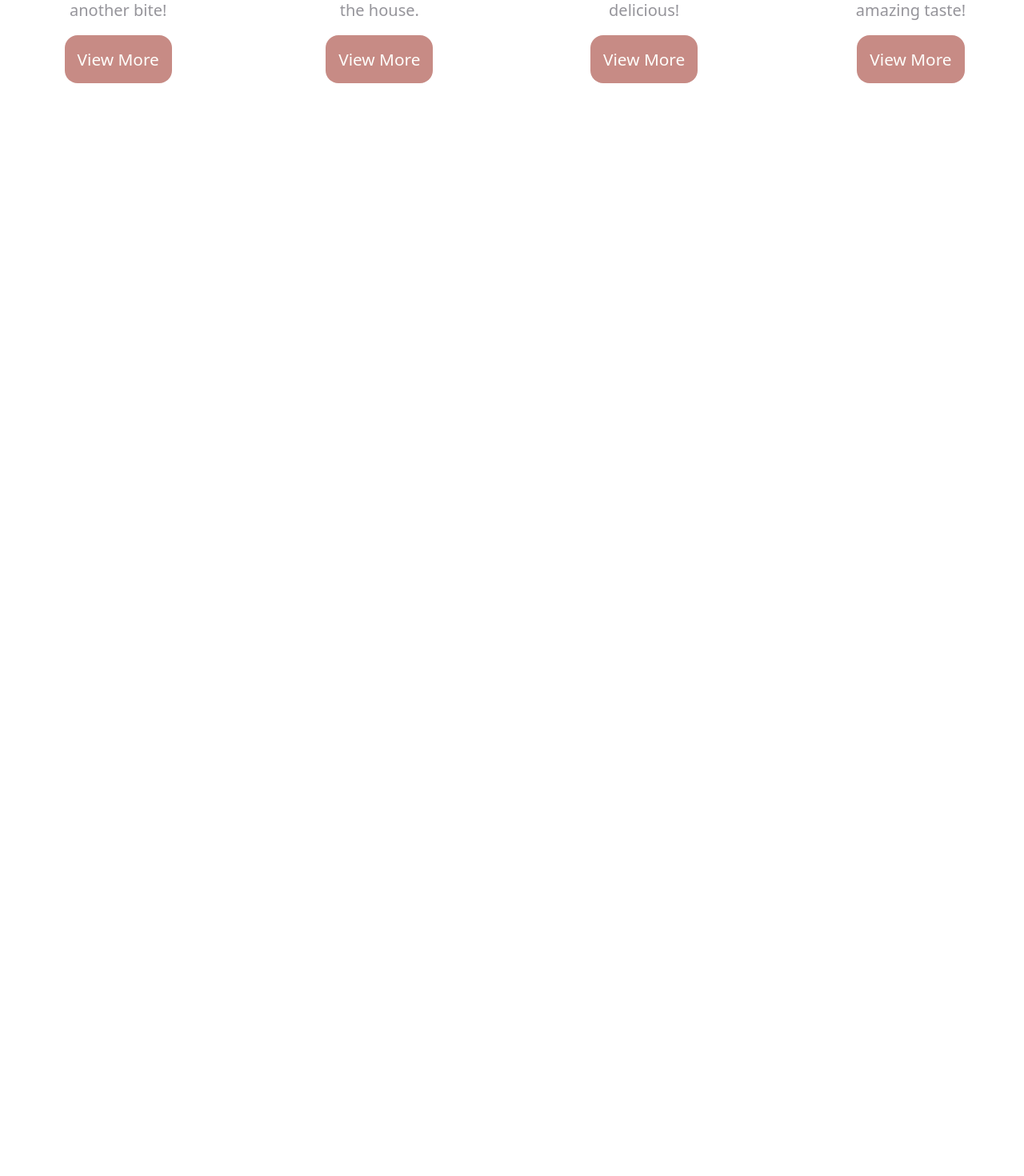
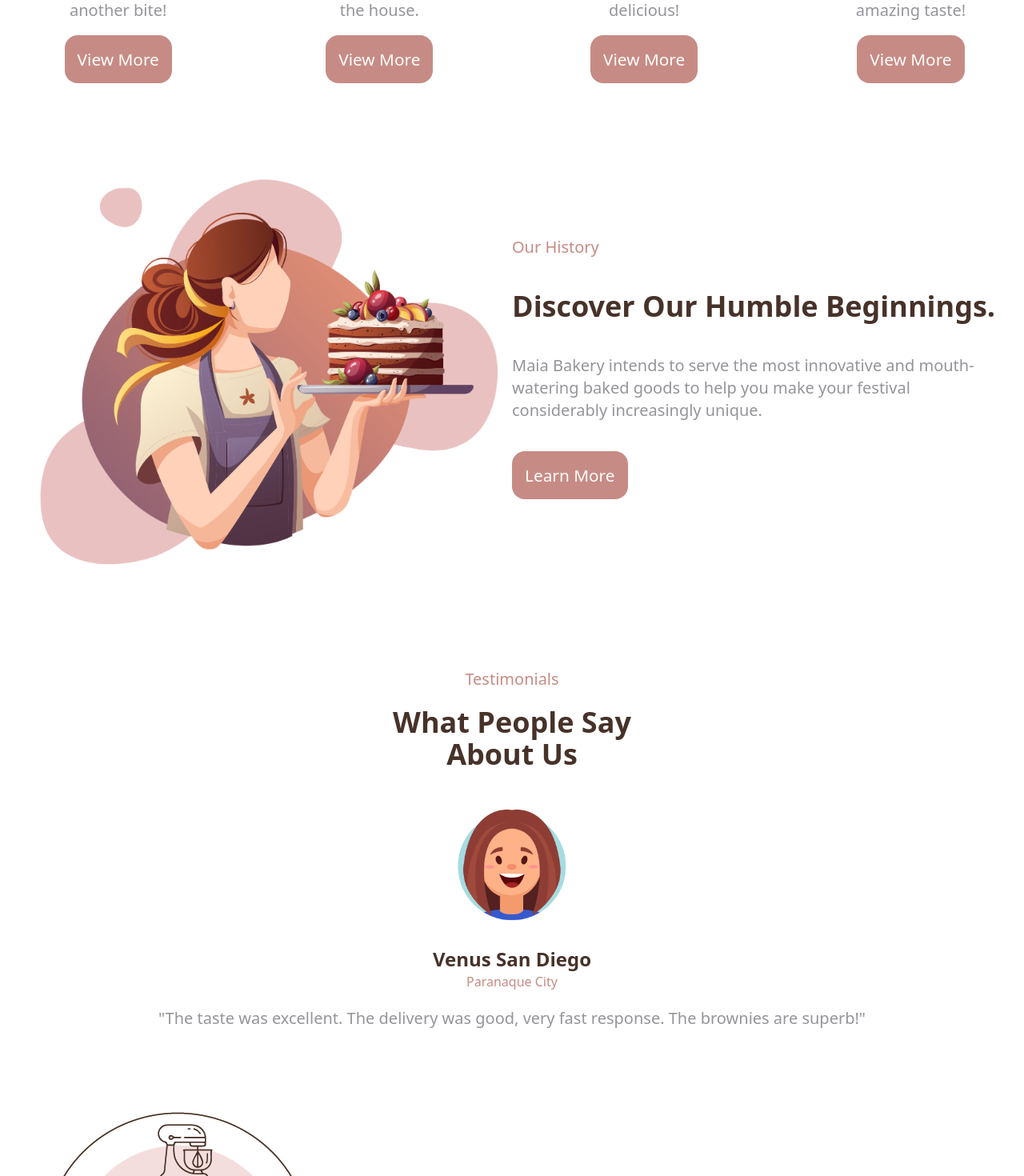
Before and after one commit to KSJ0/maia-app, a React (Vite) app: page / in a window 1280 px wide. Shown: the part 1330-2800 px from the top of the page at 80% size. Before the commit the page ends 1434 px from the top, so only its background shows below. Built offline with nearby package versions, Linux system fonts and the light colour scheme; a web font is replaced by a local one.

Commit message:
finalize home page

```diff
--- a/index.html
+++ b/index.html
@@ -17,7 +17,7 @@
       rel="stylesheet"
       type="text/css"
     />
-    <title>Maia</title>
+    <title>Maia Bakery</title>
   </head>
   <body>
     <div id="root"></div>
--- a/src/components/Categories.jsx
+++ b/src/components/Categories.jsx
@@ -11,9 +11,7 @@ const Categories = () => {
     <div className="flex flex-col gap-10 mt-10 md:flex">
       <div className="text-center flex flex-col gap-5">
         <h3 className="text-xl text-[--main-color]">Categories</h3>
-        <h2 className="text-[--text-color] font-extrabold text-4xl">
-          Our Categories Menu
-        </h2>
+        <h2 className="font-extrabold text-4xl">Our Categories Menu</h2>
       </div>
 
       <div className="flex flex-col gap-10 md:flex-row">
@@ -21,9 +19,7 @@ const Categories = () => {
           <div>
             <img src={cookies} className="cus-img" />
           </div>
-          <h3 className="text-[--text-color] text-3xl font-semibold">
-            Cookies
-          </h3>
+          <h3 className="text-3xl font-semibold">Cookies</h3>
           <p className="text-[--other-color] text-xl px-7">
             Cookies in the morning, cookies late at night. Cookies all day, here
             take another bite!
@@ -39,9 +35,7 @@ const Categories = () => {
           <div>
             <img src={brownies} className="cus-img" />
           </div>
-          <h3 className="text-[--text-color] text-3xl font-semibold">
-            Brownies
-          </h3>
+          <h3 className="text-3xl font-semibold">Brownies</h3>
           <p className="text-[--other-color] text-xl px-7">
             Brownies are like spare batteries. One could never have too many in
             the house.
@@ -57,9 +51,7 @@ const Categories = () => {
           <div>
             <img src={loafs} className="cus-img" />
           </div>
-          <h3 className="text-[--text-color] text-3xl font-semibold">
-            Loaf Bread
-          </h3>
+          <h3 className="text-3xl font-semibold">Loaf Bread</h3>
           <p className="text-[--other-color] text-xl px-7">
             A loaf of fresh homemade bread is always a pleasure to enjoy! Soft,
             fluffy and delicious!
@@ -75,7 +67,7 @@ const Categories = () => {
           <div>
             <img src={cakes} className="cus-img" />
           </div>
-          <h3 className="text-[--text-color] text-3xl font-semibold">Cakes</h3>
+          <h3 className="text-3xl font-semibold">Cakes</h3>
           <p className="text-[--other-color] text-xl px-7">
             The taste of festival in every bite. Genuine price, great quality
             and amazing taste!
--- /dev/null
+++ b/src/components/Footer.jsx
@@ -0,0 +1,107 @@
+/* eslint-disable no-unused-vars */
+import React from "react";
+import logo from "../assets/Maia Bakery Logo.png";
+import { Link } from "react-router-dom";
+import { FontAwesomeIcon } from "@fortawesome/react-fontawesome";
+import {} from "@fortawesome/free-solid-svg-icons";
+import {
+  faSquareFacebook,
+  faSquareInstagram,
+  faSquareTwitter,
+  faSquareYoutube,
+} from "@fortawesome/free-brands-svg-icons";
+
+const Footer = () => {
+  return (
+    <div className="grid gap-4 grid-cols-2 grid-rows-2 m-7">
+      <div className="contact-box">
+        <Link to="/" className="logo">
+          <img src={logo} />
+        </Link>
+
+        <div className="flex gap-5 items-center text-4xl mx-10">
+          <Link to="https://www.facebook.com/maiabakeryph">
+            <FontAwesomeIcon
+              icon={faSquareFacebook}
+              className="hover:text-[--main-color]"
+            />
+          </Link>
+          <Link to="https://instagram.com/maiabakeryph?igshid=YmMyMTA2M2Y=">
+            <FontAwesomeIcon
+              icon={faSquareInstagram}
+              className="hover:text-[--main-color]"
+            />
+          </Link>
+          <Link to="#">
+            <FontAwesomeIcon
+              icon={faSquareTwitter}
+              className="hover:text-[--main-color]"
+            />
+          </Link>
+          <Link to="#">
+            <FontAwesomeIcon
+              icon={faSquareYoutube}
+              className="hover:text-[--main-color]"
+            />
+          </Link>
+        </div>
+      </div>
+
+      <div className="flex flex-col gap-2 m-auto">
+        <h3 className="text-xl font-semibold">Shop</h3>
+
+        <Link
+          to="/about"
+          className="text-[--other-color] hover:text-[--main-color]"
+        >
+          About
+        </Link>
+
+        <Link
+          href="#"
+          className="text-[--other-color] hover:text-[--main-color]"
+        >
+          Store Policy
+        </Link>
+
+        <Link
+          href="#"
+          className="text-[--other-color] hover:text-[--main-color]"
+        >
+          Shipping/Pick-up
+        </Link>
+
+        <Link
+          href="#"
+          className="text-[--other-color] hover:text-[--main-color]"
+        >
+          FAQ
+        </Link>
+      </div>
+
+      <div className="flex flex-col gap-2 m-auto">
+        <h3 className="text-xl font-semibold">Opening Hours</h3>
+        <p>
+          Mon - Fri : 7 am to 5 pm
+          <br />
+          Sat: 7 am to 3 pm
+          <br />
+          Sun: CLOSED
+        </p>
+      </div>
+
+      <div className="flex flex-col gap-2 m-auto">
+        <h3 className="text-xl font-semibold">Address</h3>
+        <p>
+          Angeles St. Caingin Road
+          <br />
+          Morong, Rizal PH 1960
+          <br />
+          Tel: 0960-382-0758
+        </p>
+      </div>
+    </div>
+  );
+};
+
+export default Footer;
--- /dev/null
+++ b/src/components/History.jsx
@@ -0,0 +1,33 @@
+/* eslint-disable no-unused-vars */
+import React from "react";
+import historyImg from "../assets/MAIA BAKERY 2.png";
+import { Link } from "react-router-dom";
+
+const History = () => {
+  return (
+    <div className="flex flex-col m-7 mt-9 md:flex-row">
+      <div className="md:flex-1">
+        <img src={historyImg} className="size-full h-auto" />
+      </div>
+
+      <div className="md:flex-1 text-left flex flex-col gap-10 my-auto">
+        <h3 className="text-xl text-[--main-color]">Our History</h3>
+        <h2 className="font-extrabold text-4xl">
+          Discover Our Humble Beginnings.
+        </h2>
+        <p className="text-[--other-color] text-xl">
+          Maia Bakery intends to serve the most innovative and mouth-watering
+          baked goods to help you make your festival considerably increasingly
+          unique.
+        </p>
+        <div className="mt-3">
+          <Link to="/about" className="cus-bttn">
+            Learn More
+          </Link>
+        </div>
+      </div>
+    </div>
+  );
+};
+
+export default History;
--- /dev/null
+++ b/src/components/Testimonials.jsx
@@ -0,0 +1,31 @@
+/* eslint-disable react/no-unescaped-entities */
+/* eslint-disable no-unused-vars */
+import React from "react";
+import user from "../assets/MAIA BAKERY 3.png";
+
+const Testimonials = () => {
+  return (
+    <div className="flex flex-col content-center m-7 text-center gap-10">
+      <div className="flex flex-col gap-5">
+        <h3 className="text-xl text-[--main-color]">Testimonials</h3>
+        <h2 className="font-extrabold text-4xl">
+          What People Say <br /> About Us
+        </h2>
+      </div>
+
+      <div className="flex flex-col">
+        <div className="mb-5">
+          <img src={user} className="max-w-[160px] w-screen h-auto m-auto" />
+        </div>
+        <h4 className="text-2xl font-extrabold">Venus San Diego</h4>
+        <h6 className="text-[--main-color] mb-5">Paranaque City</h6>
+        <p className="text-[--other-color] text-xl">
+          "The taste was excellent. The delivery was good, very fast response.
+          The brownies are superb!"
+        </p>
+      </div>
+    </div>
+  );
+};
+
+export default Testimonials;
--- a/src/routes/Home.jsx
+++ b/src/routes/Home.jsx
@@ -3,13 +3,19 @@ import React from "react";
 import Header from "../components/Header";
 import Hero from "../components/Hero";
 import Categories from "../components/Categories";
+import History from "../components/History";
+import Testimonials from "../components/Testimonials";
+import Footer from "../components/Footer";
 
 const Home = () => {
   return (
-    <div className="flex flex-col gap-5">
+    <div className="flex flex-col gap-5 text-[--text-color]">
       <Header />
       <Hero />
       <Categories />
+      <History />
+      <Testimonials />
+      <Footer />
     </div>
   );
 };
--- a/src/routes/Shop.jsx
+++ b/src/routes/Shop.jsx
@@ -6,7 +6,6 @@ const Shop = () => {
   return (
     <>
       <Header />
-      <h1 className="content-center h-screen m-auto ml-48">AWAVYU HEHE</h1>
     </>
   );
 };
```
Also changed, not shown: src/assets/MAIA BAKERY 2.png (added), src/assets/MAIA BAKERY 3.png (added).
